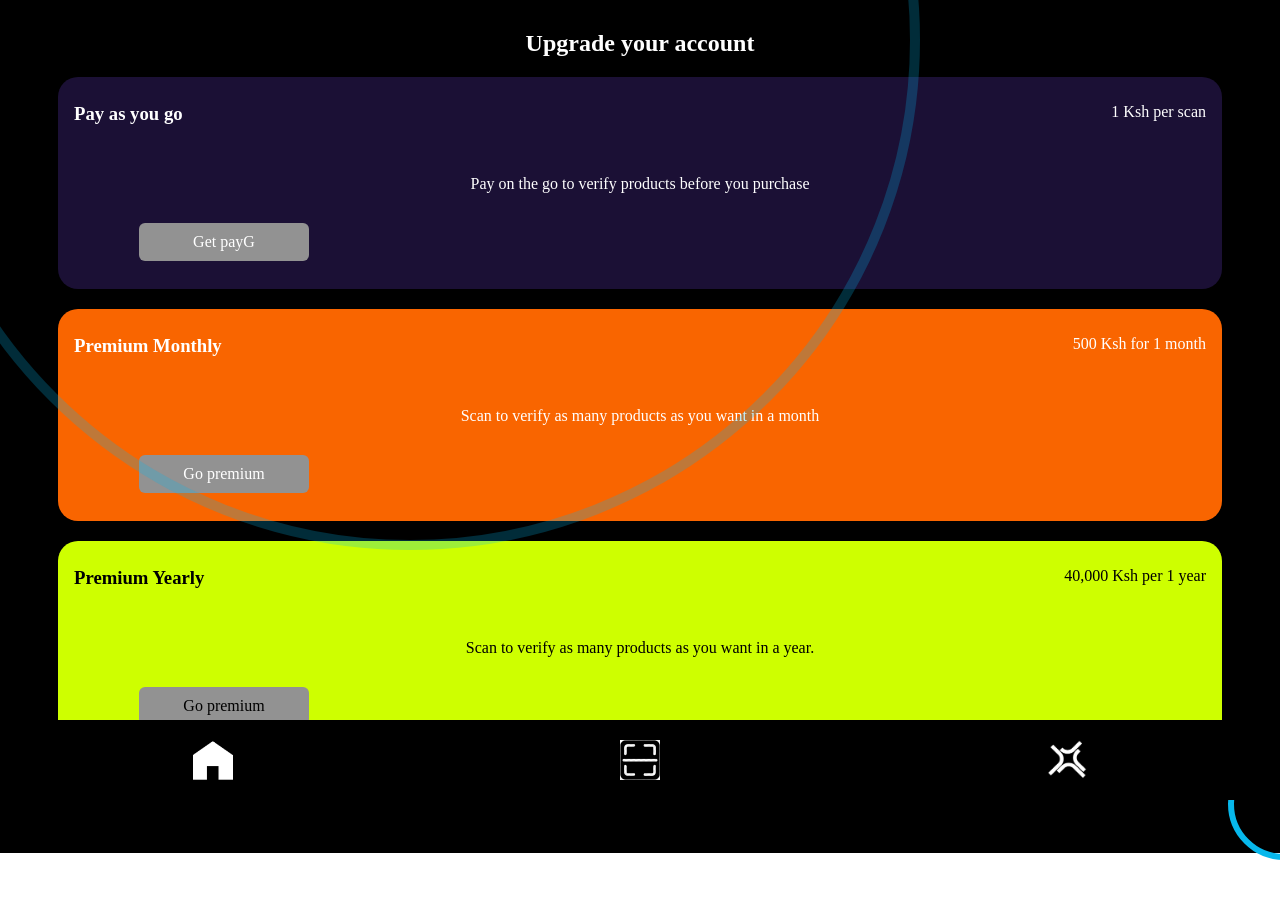
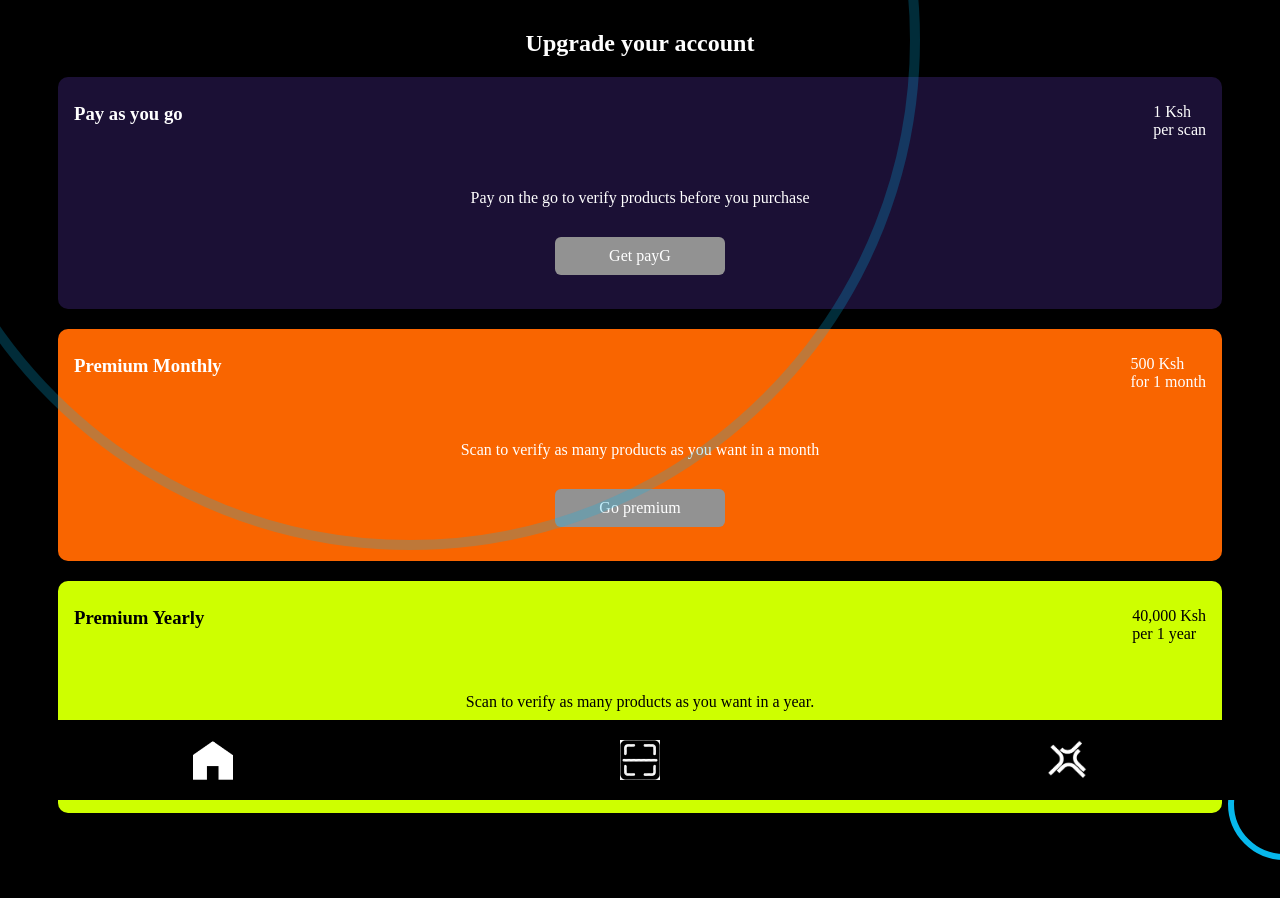
Before and after one commit to Circularity-Space/Product-verification, a plain HTML site: page activate.html in a window 1280 px wide. Before the commit the page ends 853 px from the top, so only its background shows below. Drawn offline with Linux system fonts and the light colour scheme.

Commit message:
patch auto-gen by /usr/local/sbin/gm under account cipher

```diff
--- a/activate.html
+++ b/activate.html
@@ -14,7 +14,7 @@
 				<div class="_packages pack1">
 					<div class="_packages_header">
 						<h3>Pay as you go</h3>
-						<div class="_cost">1 Ksh per scan</div>
+						<div class="_cost">1 Ksh <br> per scan</div>
 					</div>
 					<div class="_pack_content">Pay on the go to verify products before you purchase</div>
 					<div class="_btn_payG">Get payG</div>
@@ -22,7 +22,7 @@
 				<div class="_packages pack2">
 					<div class="_packages_header">
 						<h3>Premium Monthly</h3>
-						<div class="_cost">500 Ksh for 1 month</div>
+						<div class="_cost">500 Ksh <br>for 1 month</div>
 					</div>
 					<div class="_pack_content">Scan to verify as many products as
 you want in a month</div>
@@ -31,7 +31,7 @@ you want in a month</div>
 				<div class="_packages pack3">
 					<div class="_packages_header">
 						<h3>Premium Yearly</h3>
-						<div class="_cost">40,000 Ksh per 1 year</div>
+						<div class="_cost">40,000 Ksh <br>per 1 year</div>
 					</div>
 					<div class="_pack_content">Scan to verify as many products as
 you want in a year.</div>
--- a/assets/css/activate.css
+++ b/assets/css/activate.css
@@ -1,10 +1,11 @@
 @import "./base.css";
 .label{text-align: center;}
 ._page_wrapper{overflow-y: scroll;}
-._packages{width: 90%;background-color: #1b1035;height: 200px;margin: auto;border-radius: 20px;margin-top: 20px;padding: 6px;z-index: 10;}
+._packages{width: 90%;background-color: #1b1035;min-height: 220px;margin: auto;border-radius: 10px;margin-top: 20px;padding: 6px;z-index: 10;}
+
 ._packages_header {display: flex;justify-content: space-between;padding: 20px 10px;}
 ._packages_header ._cost{}
-._btn_payG{position: relative;bottom:-30px;left: 75px;border-radius: 6px;background-color: #929292;text-align: center;width: 150px;padding: 10px;}
+._btn_payG{position: relative;bottom:-30px;border-radius: 6px;background-color: #929292;text-align: center;width: 150px;padding: 10px;margin: auto;}
 ._pack_content {margin-top: 30px;text-align: center;}
 .pack1{background-color: #1b1035}
 .pack2{background-color: #f96500}
```
